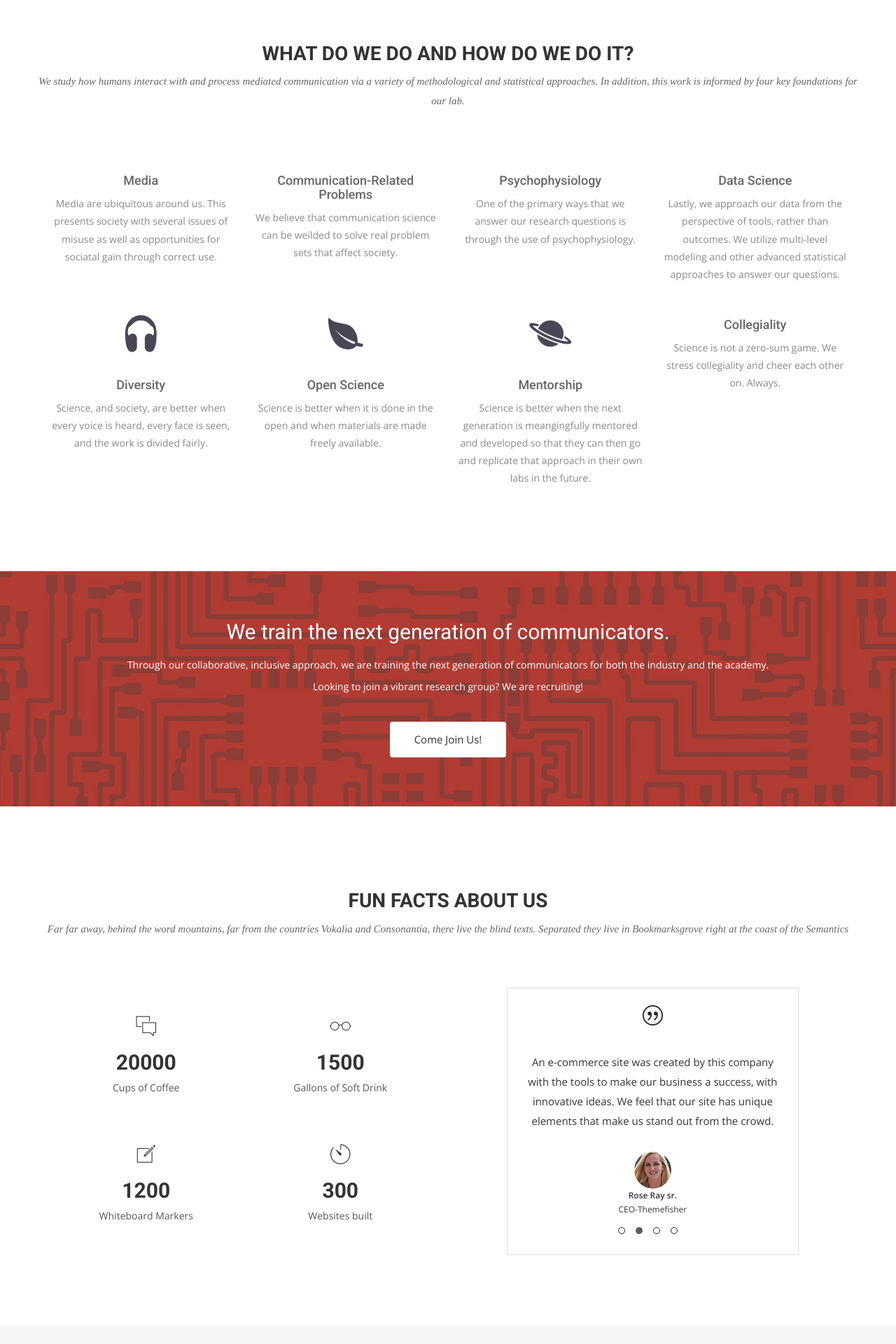
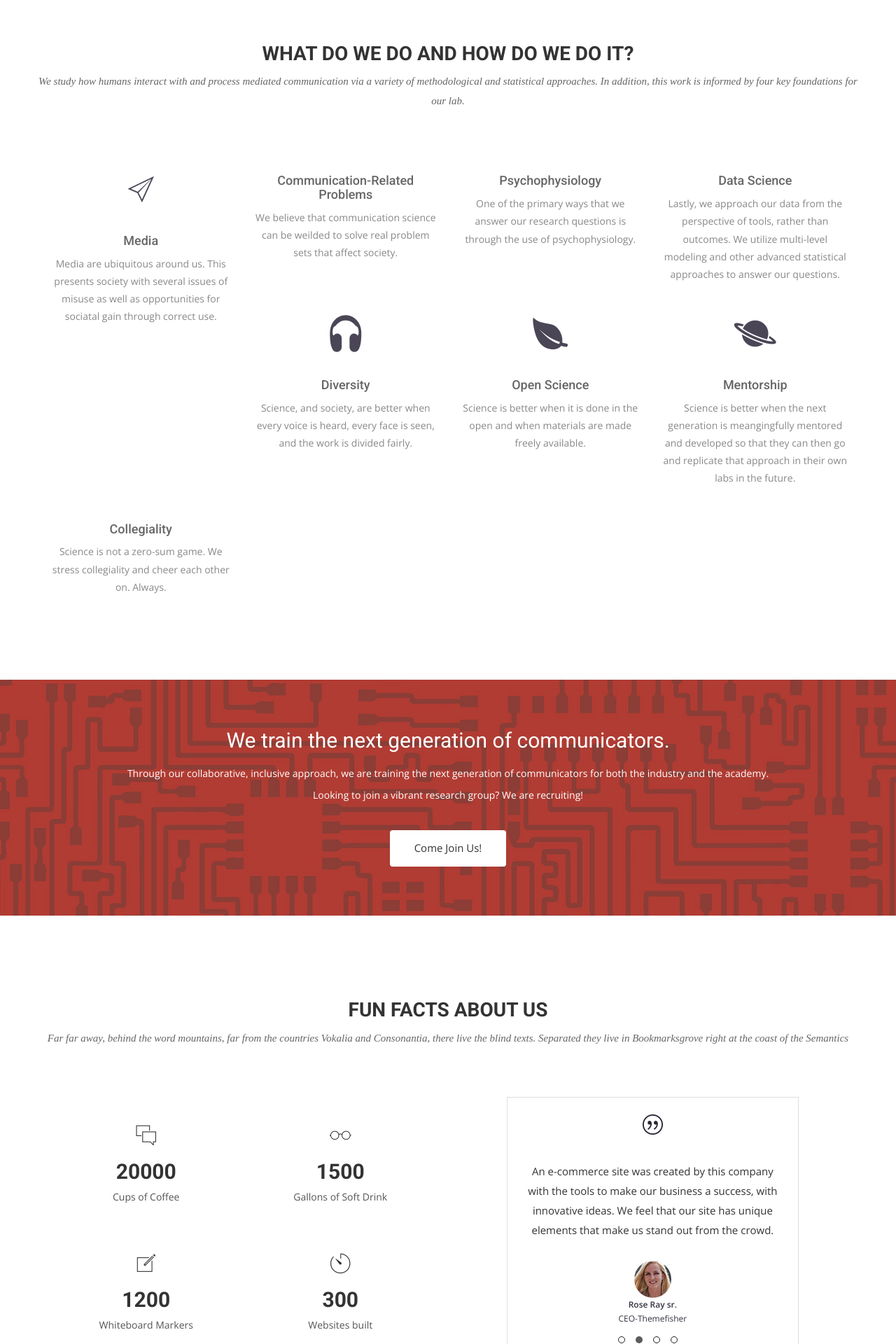
Before and after one commit to cognitionemotionlab/cognitionemotionlab.github.io, a Jekyll site: the page built from index.html, in a window 1280 px wide. Shown: the part 2081-4001 px from the top of the page at 70% size. Built offline with Jekyll 4.4.1, drawn with Linux system fonts in a browser that asks for light colours; nearby versions of some CDN libraries; some web fonts are replaced.

Commit message:
Still playing with logos.

```diff
--- a/_includes/head.html
+++ b/_includes/head.html
@@ -24,7 +24,7 @@
 <script src="{{ site.baseurl }}/js/plugins.js"></script>
 <script src="{{ site.baseurl }}/js/min/waypoints.min.js"></script>
 <script src="{{ site.baseurl }}/js/jquery.counterup.js"></script>
-
+<script src="https://unpkg.com/ionicons@4.5.0/dist/ionicons.js"></script>
 
 <script src="{{ site.baseurl }}/js/main.js"></script>
 
--- a/index.html
+++ b/index.html
@@ -65,7 +65,7 @@ permalink: /
     <div class="row ">
       <div class="col-sm-6 col-md-3">
         <div class="service-item">
-          <i class="icon ion-md-desktop"></i>
+          <i class="icon ion-ios-paperplane-outline"></i>
           <h4>Media</h4>
           <p>Media are ubiquitous around us. This presents society with several issues of misuse as well as opportunities for sociatal gain through correct use.</p>
         </div>
```
